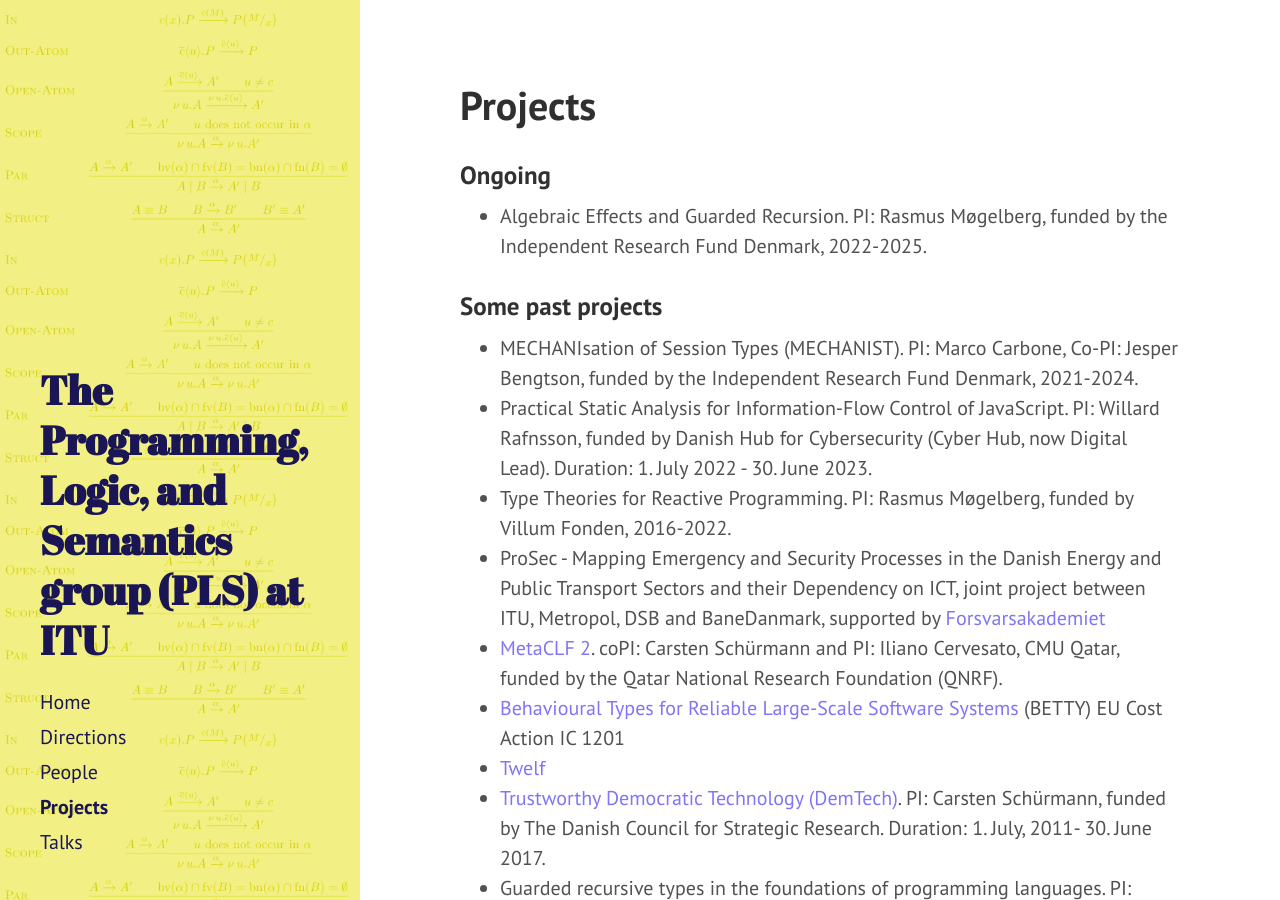
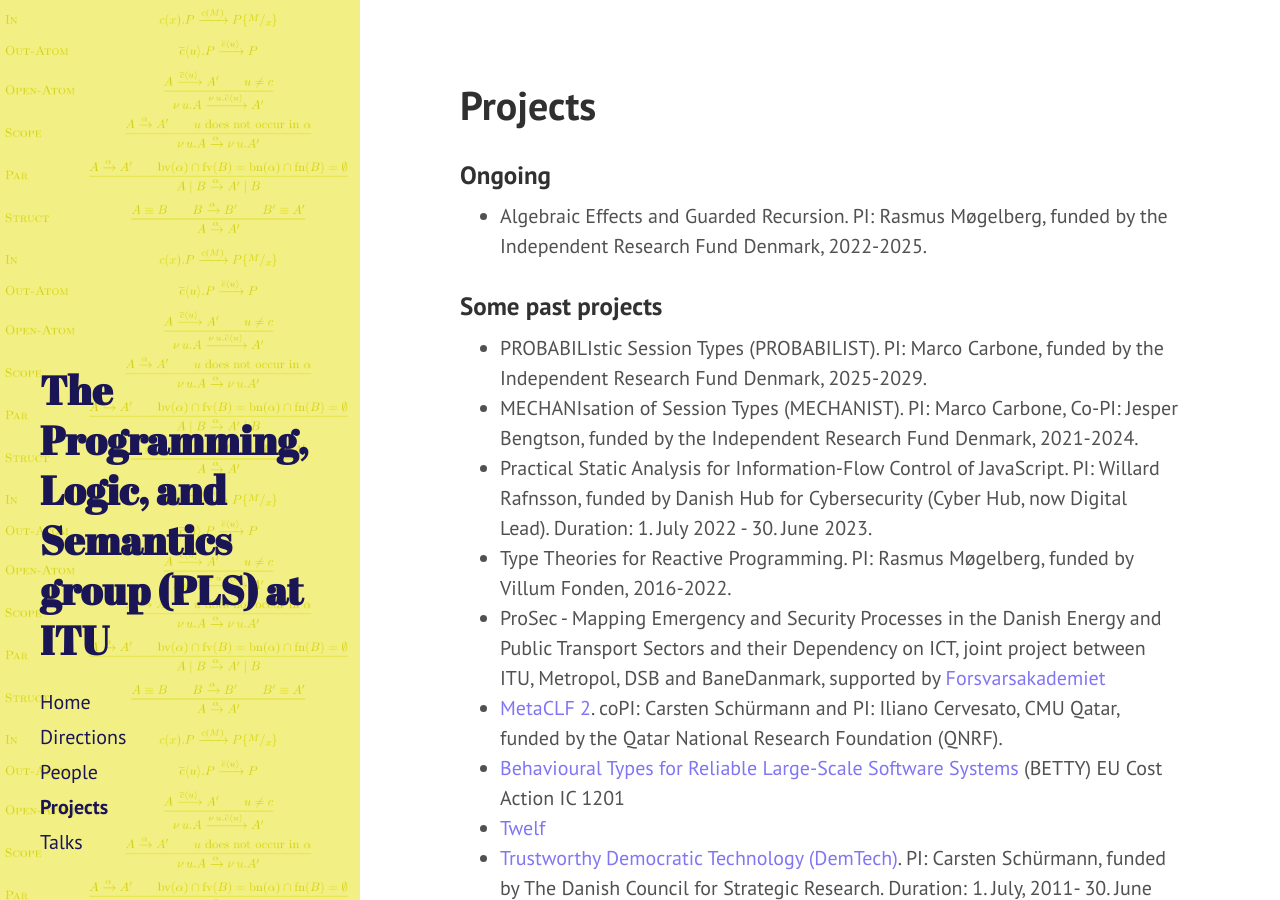
Before and after one commit to rmogelberg/pls.itu.dk, a Jekyll site: the page built from Projects.md, in a window 1280 px wide and 900 px high. Built offline with Jekyll 4.4.1, drawn with Linux system fonts in a browser that asks for light colours.

Commit message:
Update Projects.md
updated projects page.

```diff
--- a/Projects.md
+++ b/Projects.md
@@ -9,6 +9,7 @@ title: Projects
 
 ### Some past projects
 
+-   PROBABILIstic Session Types (PROBABILIST). PI: Marco Carbone, funded by the Independent Research Fund Denmark, 2025-2029.
 -   MECHANIsation of Session Types (MECHANIST). PI: Marco Carbone,
     Co-PI: Jesper Bengtson, funded by the Independent Research Fund Denmark, 2021-2024.
 -   Practical Static Analysis for Information-Flow Control of JavaScript. PI: Willard Rafnsson,
```
